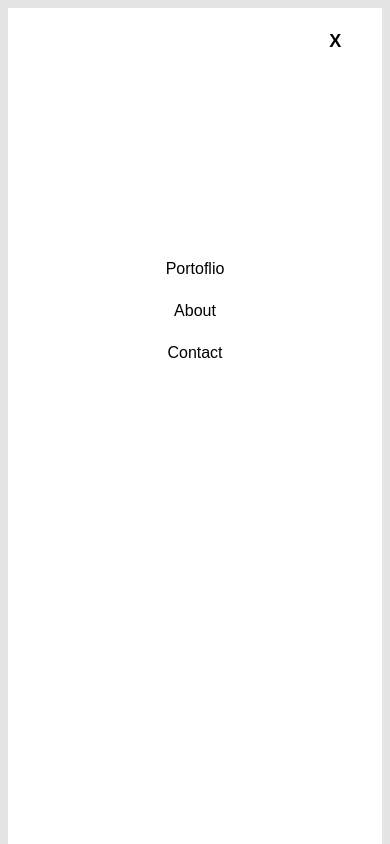
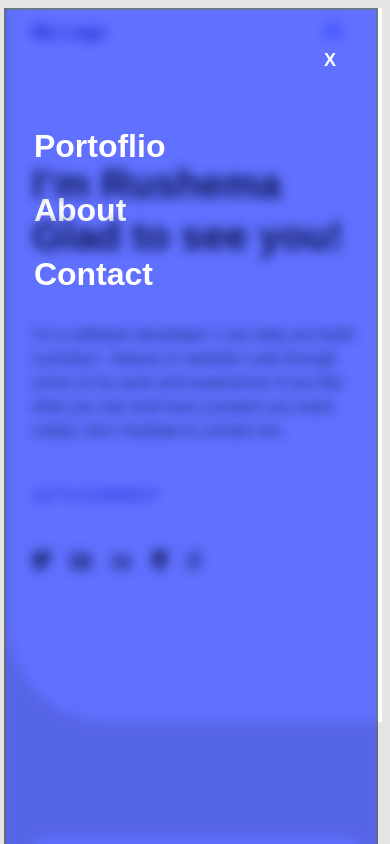
Before and after one commit to rushemaa/mobile-first, a plain HTML site: page index.html in a window 390 px wide. Both pictures are taken after a click on the element "My Logo". Shown: the top 844 px of the page. Drawn offline with Linux system fonts and the light colour scheme.

Commit message:
Fix the design

```diff
--- a/scripts.js
+++ b/scripts.js
@@ -3,11 +3,9 @@ const toolbar = document.querySelector('header');
 const clickedP = document.querySelector('.clicked-p');
 const navLinks = document.querySelectorAll('.clicked-ul li');
 function mobileMenu() {
-  toolbar.classList = 'hidden-toolbar';
   clicked.classList = 'clicked';
 }
 function hideMobileMenu() {
-  toolbar.classList = 'toolbar';
   clicked.classList = 'not-cliked';
 }
 
--- a/styles.css
+++ b/styles.css
@@ -40,10 +40,6 @@ a:hover {
     align-items: center;
   }
 
-  .hidden-toolbar {
-    display: none;
-  }
-
   /* Hamburger clicked */
 
   .not-cliked {
@@ -51,21 +47,27 @@ a:hover {
   }
 
   .clicked {
+    position: absolute;
+    top: 8px;
+    left: 1vw;
     display: flex;
     flex-direction: column;
-    width: 100%;
-    background-image: url('images/header-shapes-mobile.png');
-    background-position: right top;
-    background-repeat: no-repeat;
+    width: 95vw;
     height: 100vh;
+    mix-blend-mode: multiply;
+    border: 2px solid #67798e;
+    backdrop-filter: blur(6px);
+    background: #6070ff;
+    z-index: 1;
   }
 
   .clicked-p {
-    background-color: #fff;
+    color: #fff;
+    margin-top: 30px;
     margin-left: 80%;
     margin-right: 5%;
     text-align: center;
-    padding-top: 5px;
+    padding-top: 10px;
     padding-bottom: 5px;
     font-weight: 700;
     font-size: large;
@@ -79,17 +81,22 @@ a:hover {
     display: flex;
     flex-direction: column;
     list-style: none;
-    text-align: center;
-    padding-top: 20vh;
     padding-bottom: 20vh;
-    gap: 24px;
-    padding-left: initial;
+    gap: 20px;
+    padding-left: 28px;
     padding-right: initial;
+    margin-top: 30px;
   }
 
   .clicked-ul a {
     text-decoration: none;
-    color: #000;
+    height: 24px;
+    font-family: sans-serif, 'Poppins';
+    font-style: normal;
+    font-weight: 600;
+    font-size: 32px;
+    line-height: 44px;
+    color: #fff;
   }
 
   /* End of Hamburger clicked */
@@ -116,7 +123,6 @@ a:hover {
 
   .nav-menues-c {
     display: block;
-    z-index: 1;
     text-align: center;
   }
 
@@ -127,6 +133,7 @@ a:hover {
     display: flex;
     flex-direction: column;
     gap: 12px;
+    z-index: auto;
   }
 
   .headline > * {
```
